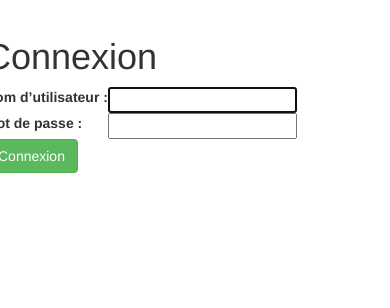
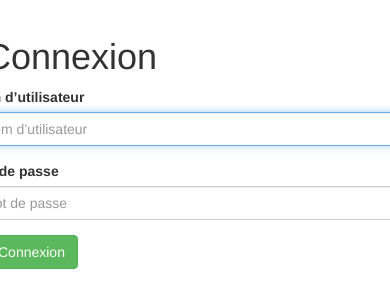
Before and after one commit to mvergerdelbove/famille, a Django app: page /in/ in a window 390 px wide; the page is wider, and only the part inside the window is pictured. Shown: the part 55-363 px from the top of that part. Run offline with Django 3.2, Linux system fonts and the light colour scheme; parts of the project's set-up code (start-up, migrations or seed data) failed here and were passed over; some libraries are stand-ins or nearby versions.

Commit message:
fix login error page

```diff
--- a/famille/templates/registration/login.html
+++ b/famille/templates/registration/login.html
@@ -1,29 +1,27 @@
 {% extends "base.html" %}
+{% load bootstrap3 %}
 
 {% block title %}Connexion{% endblock %}
 
 {% block content %}
 {% url 'auth_login' as login_url %}
-<form action="{{ login_url }}" method="post">{% csrf_token %}
-    <div class="login-form">
-        <div class="row">
-            <div class="offset4 span4">
-                <h1>Connexion</h1>
-                <table class="login-table">
-                    {{ form.as_table }}
-                </table>
+<div class="row">
+    <div class="col-md-offset-3">
+        <form action="{{ login_url }}" method="post" class="form-horizontal" role="form">
+            {% csrf_token %}
+            <h1>Connexion</h1>
+            {% bootstrap_form form layout="horizontal" field_class="col-md-3"%}
+            <div class="form-group">
+                <div class="col-md-2 col-md-offset-3">
+                    <input type="submit" class="btn btn-success" value="Connexion"/>
+                </div>
             </div>
-        </div>
-        <div class="row">
-            <div class="offset6 span2">
-                <input type="submit" class="btn btn-success" value="Connexion"/>
-            </div>
-        </div>
             {% if next %}
             <input type="hidden" name="next" value="{{ next }}" />
             {% else %}
-            <input type="hidden" name="next" value="/" />
+            <input type="hidden" name="next" value="/mon-compte/" />
             {% endif %}
+        </form>
     </div>
-</form>
+</div>
 {% endblock %}
```
